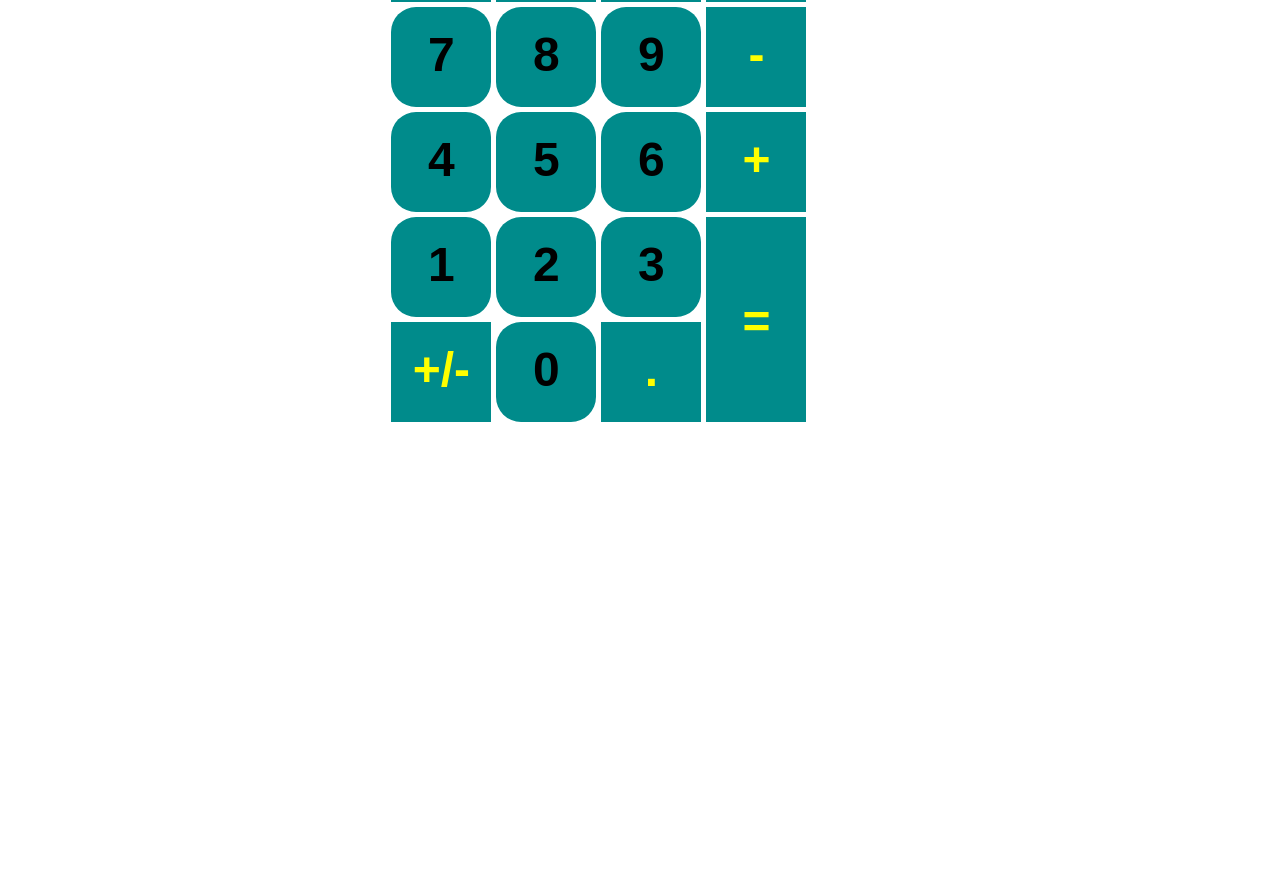
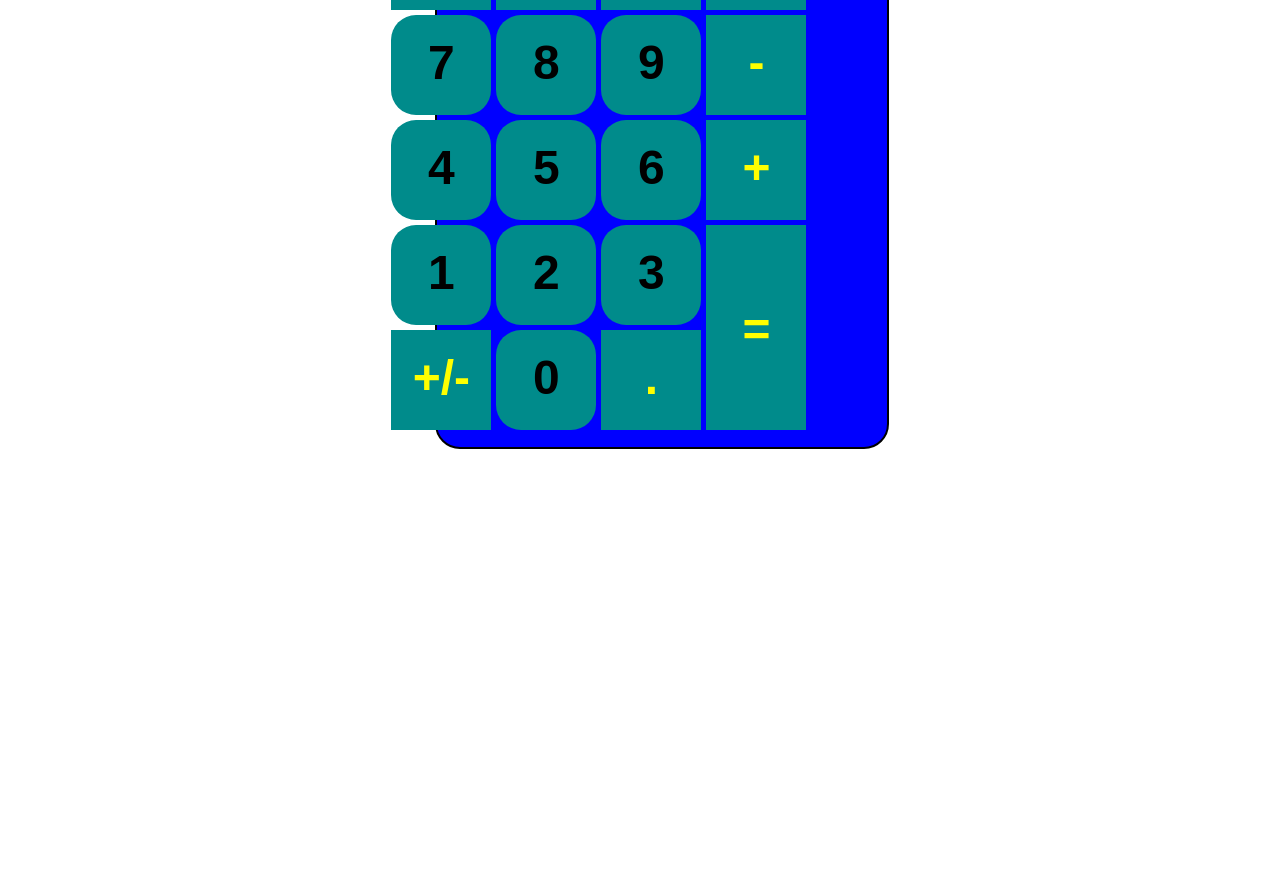
Before and after one commit to guyddv/Calculator, a plain HTML site: page index.html in a window 1280 px wide. Shown: the part 395-1264 px from the top of the page. Before the commit the page ends 800 px from the top, so only its background shows below. Drawn offline with Linux system fonts and the light colour scheme.

Commit message:
Update positioning in stylesheet.

```diff
--- a/style.css
+++ b/style.css
@@ -1,13 +1,18 @@
-/** {
-    background-color: black;
-}*/
+html {
+    height: 200vh;
+}
 h1 {
     text-align: center;
 }
 
 main {
+    position: fixed;
+    width: 450px;
+    height: 760px;
+    left: 34%;
+    top: 80px;
     border: 2px solid black;
-    padding: 5px 34%;
+    border-radius: 25px;
     background-color: blue;
     /*align-content: center;*/
 
@@ -36,6 +41,7 @@ div {
 .calc {
     position: fixed;
     right: 37%;
+    top: 95px;
     display: grid;
     grid-template-columns: repeat(4, 100px);
     grid-template-rows: repeat(8, 100px);
```
